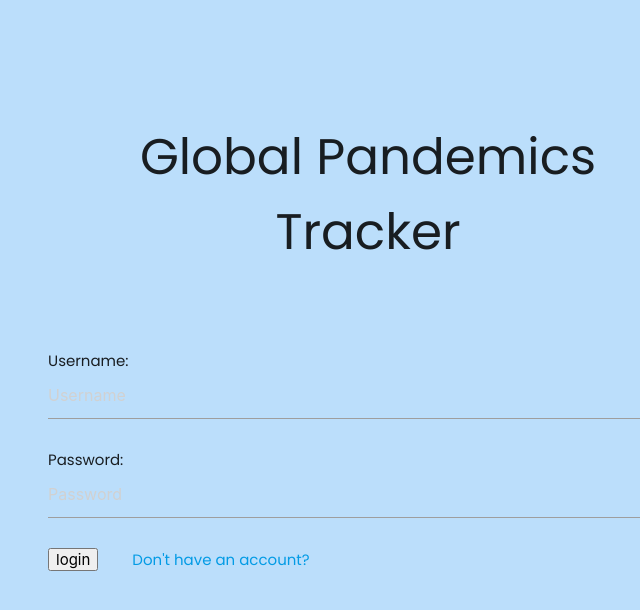
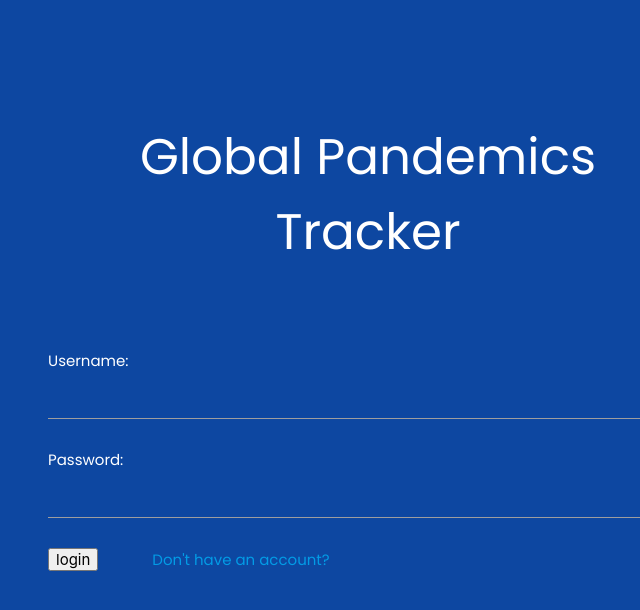
Before and after one commit to comp426-2022-spring/a99-pleione, a website: page static/login.html in a window 1280 px wide. Shown: the whole page, without its empty margins (272-912 px from the left). Drawn offline with nearby package versions, Linux system fonts and the light colour scheme.

Commit message:
further styling Zhehao

```diff
--- a/static/login.html
+++ b/static/login.html
@@ -23,18 +23,18 @@
     }
 </style>
 
-<body style="background-color: #bbdefb;">
+<body style="background-color: #0d47a1; color: white;">
     <div>
         <p style="position: relative;text-align: center; font-size: 30px; bottom: 30px; font-size: 50px;"> Global Pandemics Tracker</p>
         <form action="/login" method="post">
             <!-- user input-->
             Username:<br>
-            <input type="text" name="username" placeholder="Username" required><br><br> Password:
+            <input type="text" name="username" placeholder="" required><br><br> Password:
             <br>
-            <input type="password" name="password" placeholder="Password" required><br><br>
+            <input type="password" name="password" placeholder="" required><br><br>
             <!-- submit button -->
             <input type="submit" value="login">
-            <a href="/register" style=" margin-left:30px">Don't have an account?</a>
+            <a href="/register" style=" margin-left:50px">Don't have an account?</a>
         </form>
     </div>
 </body>
```
